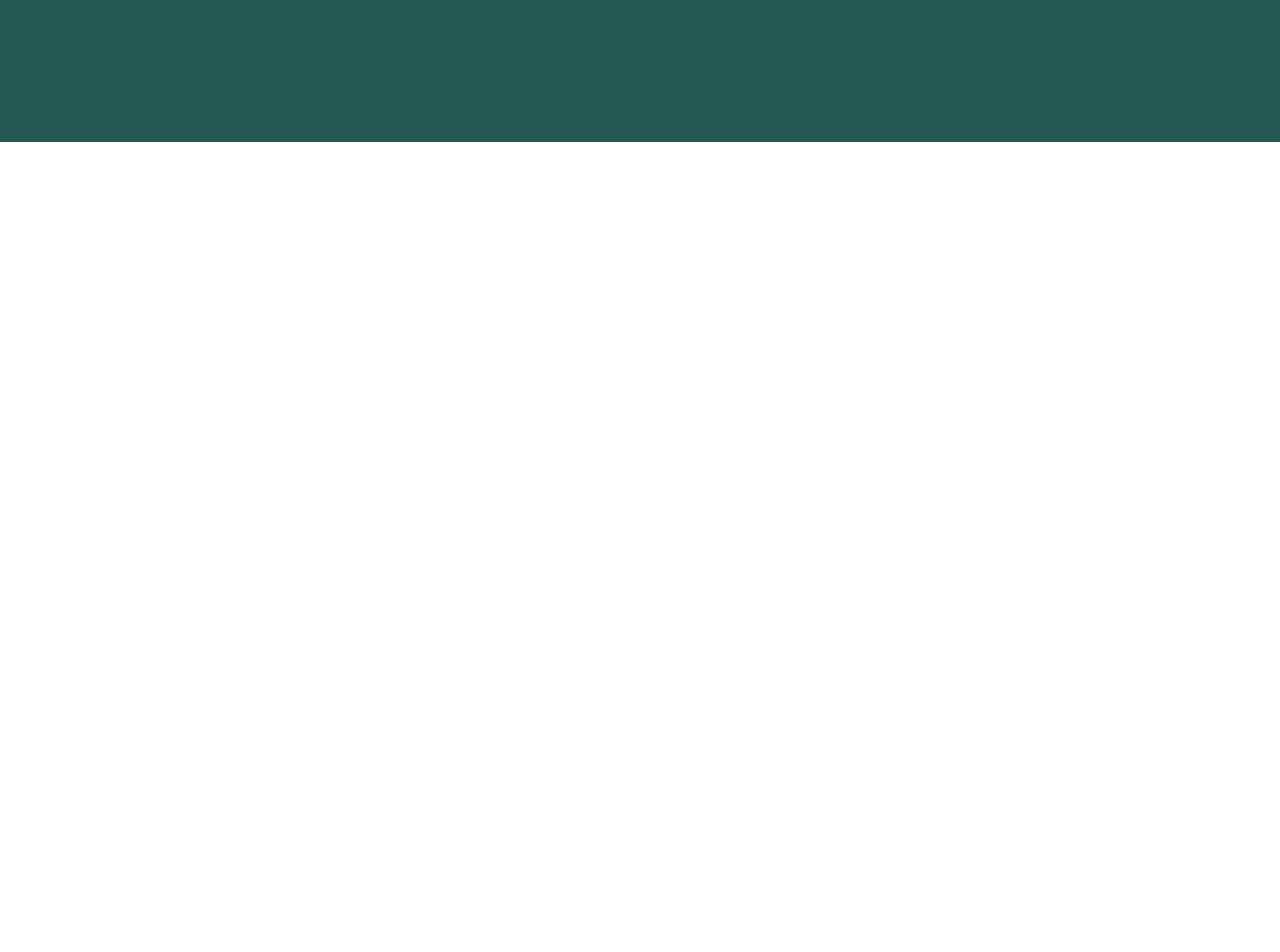
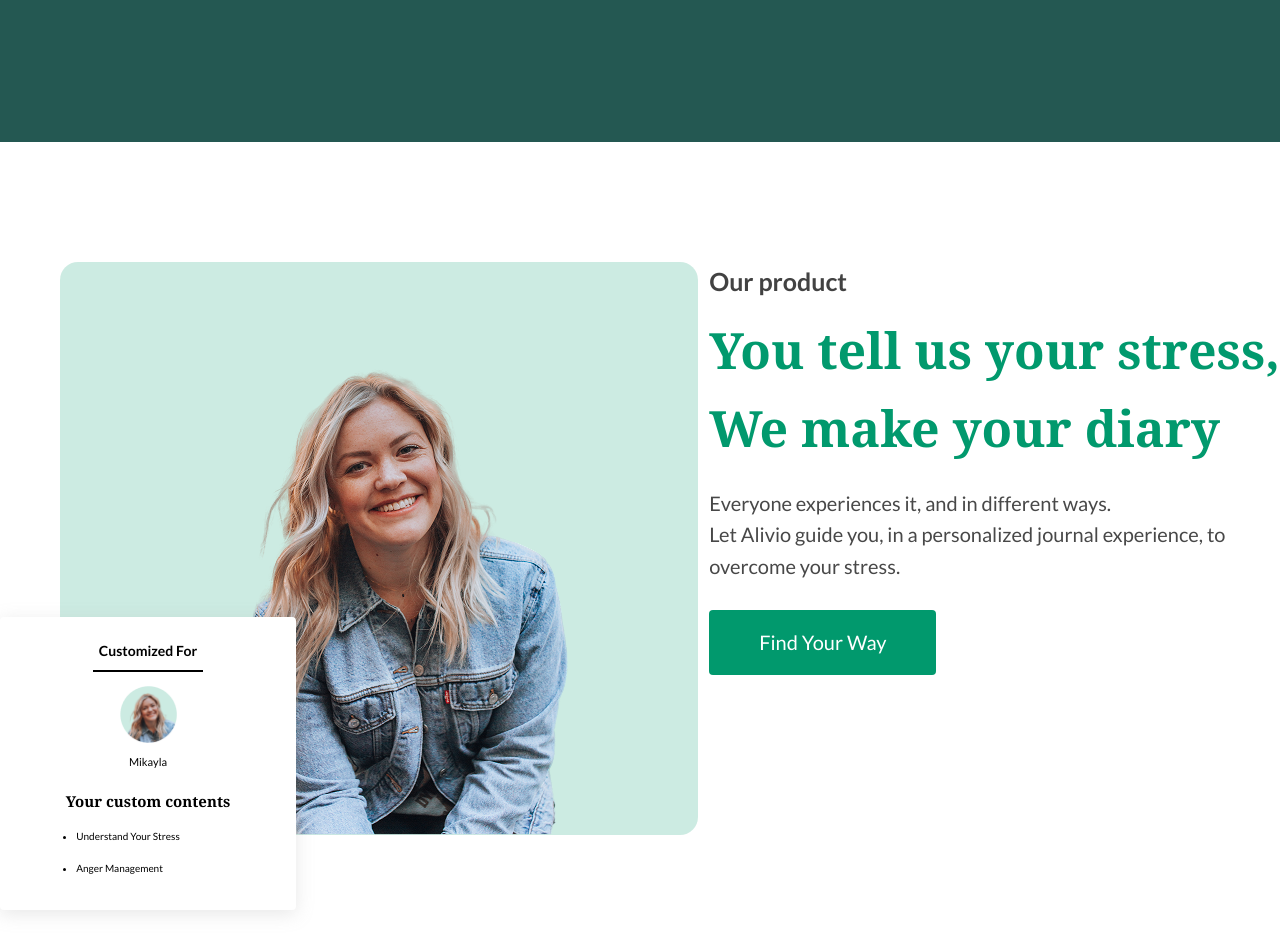
Before and after one commit to Medbrat4669/portfolio_4, a plain HTML site: page index.html in a window 1280 px wide. Shown: the part 3369-4321 px from the top of the page. Before the commit the page ends 3511 px from the top, so only its background shows below. Drawn offline with Linux system fonts and the light colour scheme.

Commit message:
add our product

```diff
--- a/index.html
+++ b/index.html
@@ -3,6 +3,9 @@
 <head>
     <meta charset="UTF-8">
     <meta name="viewport" content="width=device-width, initial-scale=1.0">
+    <link rel="preconnect" href="https://fonts.googleapis.com">
+    <link rel="preconnect" href="https://fonts.gstatic.com" crossorigin>
+    <link href="https://fonts.googleapis.com/css2?family=Lato:ital,wght@0,100;0,300;0,400;0,700;0,900;1,100;1,300;1,400;1,700;1,900&display=swap" rel="stylesheet">
     <link rel="stylesheet" href="styles/main.css">
     <title>Document</title>
 </head>
@@ -81,5 +84,32 @@
         </div>
     </section>
 
+    <section class="our__product">
+        <div class="container__product">
+            <div class="product__left">
+                <div class="product__left__img">
+                    <img src="img/girl.png" alt="девушка">
+                </div>
+                <div class="product__left__card">
+                    <h5 class="product__left__card_h5">Customized For</h5>
+                    <div class="product__left__line"></div>
+                    <img class="product__left__icon" src="img/icon-card.png" alt="иконка">
+                    <h6 class="product__left__name-card">Mikayla</h6>
+                    <h4 class="product__left__name__content-title">Your custom contents</h4>
+                    <ul class="product__left__name__content">
+                        <li>Understand Your Stress</li>
+                        <li>Anger Management</li>
+                    </ul>
+                </div>
+            </div>
+            <div class="product__right">
+                <h6 class="product__right-h6">Our product</h6>
+                <h2 class="product__right_h2">You tell us your stress,<br>We make your diary</h2>
+                <p class="product__right_p">Everyone experiences it, and in different ways.<br>Let Alivio guide you, in a personalized journal experience, to <br>overcome your stress.</p>
+                <a class="product__right_button">Find Your Way</a>
+            </div>
+        </div>
+    </section>
+
 </body>
 </html>
--- a/styles/main.css
+++ b/styles/main.css
@@ -2,7 +2,7 @@ html {
     box-sizing: border-box;
 }
 
-*, *::after, *::before {
+*, *::before, *::after {
     box-sizing: inherit;
     margin: 0;
     padding: 0;
@@ -328,3 +328,145 @@ h1, h2, h3, h4, h5, h6, p {
     border-radius: 4px;
     background: rgba(0, 0, 0, 0.2);
 }
+
+/* our product */
+
+.our__product {
+    padding-top: 120px;
+    padding-bottom: 168px;
+}
+.container__product {
+    max-width: 1370px;
+    width: 100%;
+    height: 648px;
+    margin: 0 auto;
+    display: flex;
+    justify-content: space-between;
+}
+.product__left {
+    position: relative;
+    padding-left: 60px;
+}
+.product__left__img {
+    background-color: rgba(1, 153, 109, 0.2);;
+    width: 638px;
+    height: 573px;
+    display: flex;
+    justify-content: center;
+    border-radius: 18px;
+    align-items: center;
+}
+
+.product__left__card {
+    position: absolute;
+    width: 296px;
+    height: 293px;
+    box-shadow: 0 4px 18px 0 rgba(165, 165, 165, 0.25);
+    display: flex;
+    flex-direction: column;
+    align-items: center;
+    padding-top: 23px;
+    border-radius: 4px;
+    background: #fff; /* Добавлено, чтобы содержимое под карточкой не просвечивало */
+    left: 0px; /* Регулируйте это значение для нужного положения по горизонтали */
+    bottom: 0px; /* Регулируйте это значение для нужного положения по вертикали */
+    z-index: 10; /* Убедитесь, что карточка выше других элементов */
+}
+.product__left__card_h5 {
+    font-family: var(--font-family);
+    font-weight: 600;
+    font-size: 14px;
+    line-height: 157%;
+    text-align: center;
+    color: #000;
+}
+.product__left__line {
+    border: 0.75px solid #000;
+    width: 110px;
+    height: 0px;
+    margin-top: 8px;
+}
+.product__left__icon {
+    align-self: center;
+    margin-top: 14px;
+    width: 57px;
+    height: 57px;
+}
+.product__left__name-card {
+    margin-top: 10px;
+    font-family: var(--font-family);
+    font-weight: 400;
+    font-size: 11px;
+    line-height: 157%;
+    text-align: center;
+    color: #000;
+}
+.product__left__name__content-title {
+    margin-top: 20px;
+    font-family: var(--second-family);
+    font-weight: 700;
+    font-size: 15px;
+    line-height: 157%;
+    color: #000;
+}
+.product__left__name__content {
+    font-family: var(--font-family);
+    font-weight: 400;
+    font-size: 10px;
+    line-height: 157%;
+    text-align: center;
+    color: #000;
+    display: flex;
+    flex-direction: column;
+    align-items: flex-start;
+}
+
+.product__left__name__content li {
+    margin-top: 16px;
+    margin-left: -40px;
+}
+
+
+.product__right {
+}
+.product__right-h6 {
+    font-family: var(--font-family);
+    font-weight: 600;
+    font-size: 25px;
+    line-height: 157%;
+    color: #424242;
+}
+.product__right_h2 {
+    margin-top: 10px;
+    font-family: var(--second-family);
+    font-weight: 700;
+    font-size: 50px;
+    line-height: 157%;
+    color: var(--accent-color);
+}
+.product__right_p {
+    margin-top: 20px;
+    font-family: var(--font-family);
+    font-weight: 400;
+    font-size: 20px;
+    line-height: 157%;
+    color: #484848;
+}
+.product__right_button {
+    margin-top: 28px;
+    display: inline-block;
+    background-color: var(--accent-color);
+    border-radius: 4px;
+    padding: 20px 50px;
+    font-family: var(--font-family);
+    font-weight: 400;
+    font-size: 20px;
+    line-height: 125%;
+    color: #fff;
+    text-decoration: none;
+    transition: padding 0.5s ease;
+}
+
+.product__right_button:hover {
+    padding: 22px 52px;
+}
```
Also changed, not shown: img/girl.png (added), img/icon-card.png (added).
